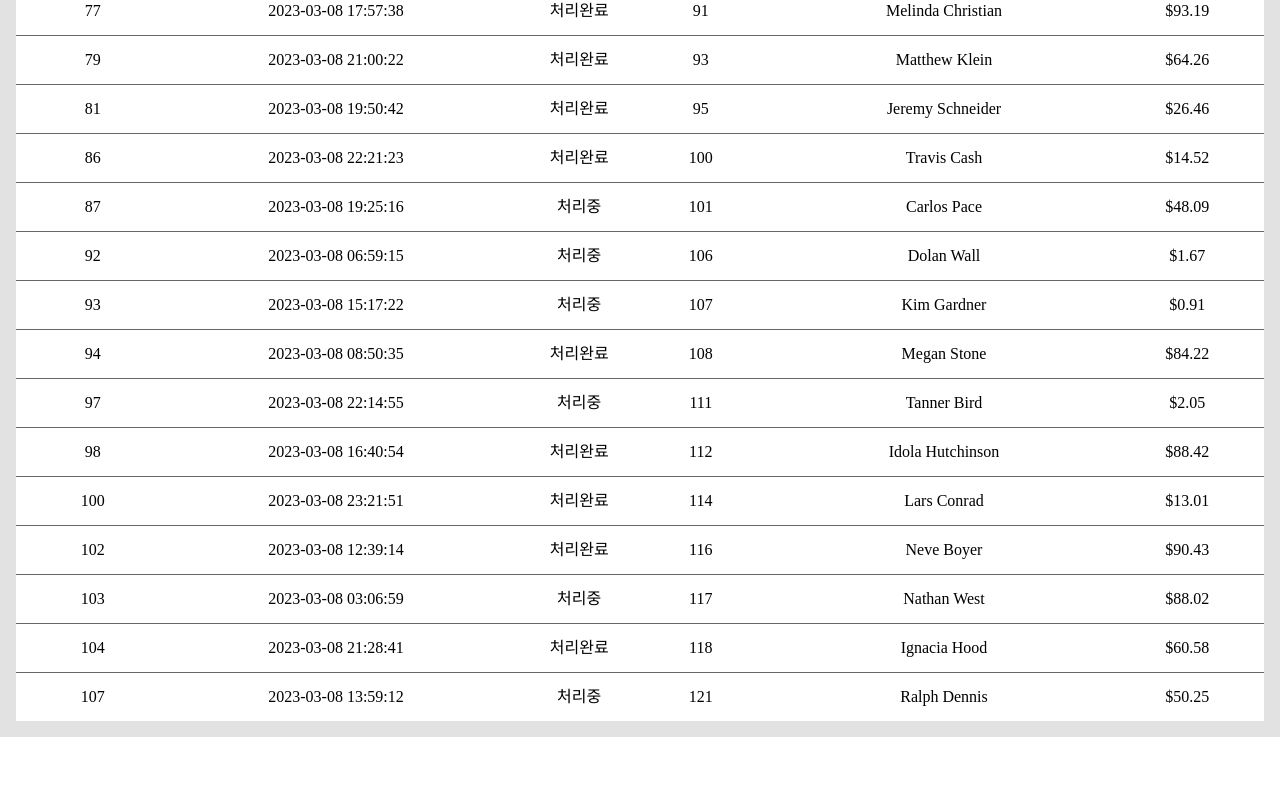
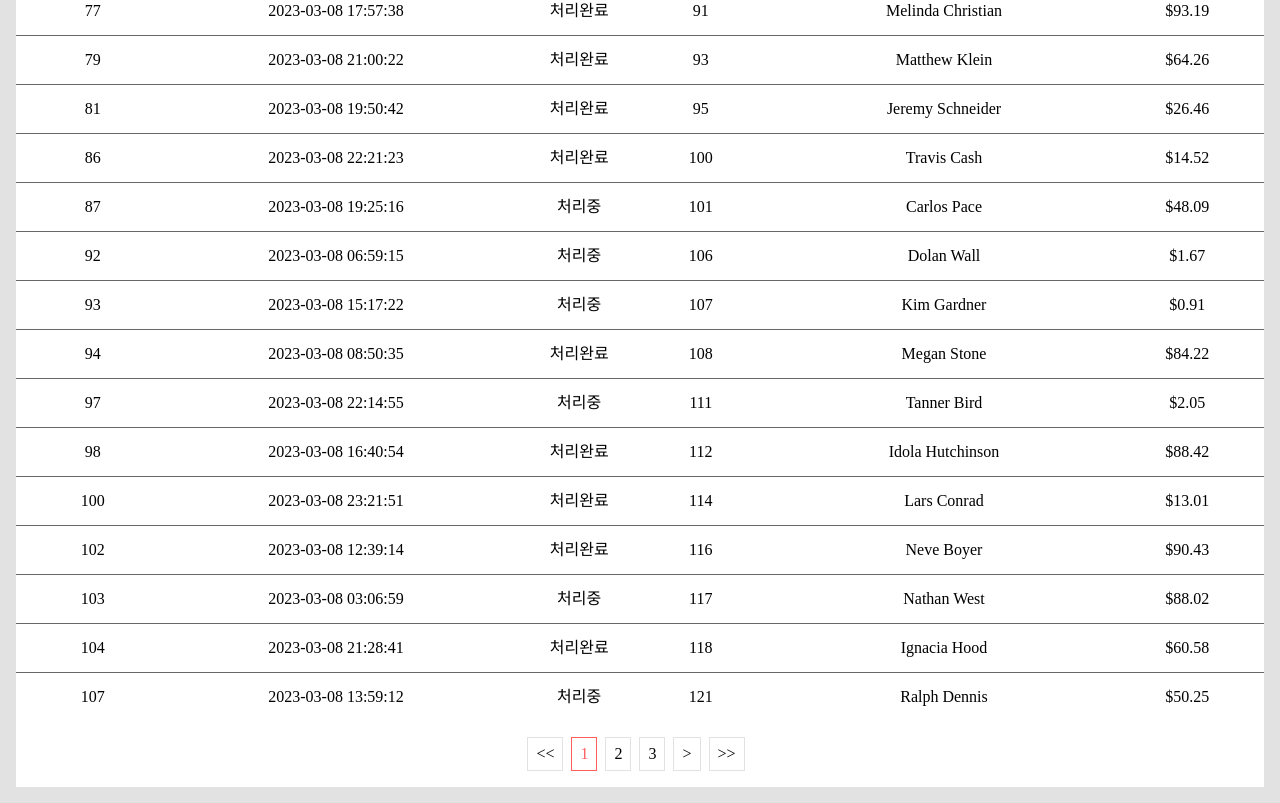
Before and after one commit to wanted-pre-onboarding-internship-1team/pre-onboarding-9th-4-1, a React (Create React App) app: page / in a window 1280 px wide. Shown: the part 1815-2618 px from the top of the page. Before the commit the page ends 2552 px from the top, so only its background shows below. Built offline with nearby package versions, Linux system fonts and the light colour scheme.

Commit message:
[#1] feat: PageNavigator 구현

```diff
--- a/src/component/orders/Orders.tsx
+++ b/src/component/orders/Orders.tsx
@@ -3,13 +3,14 @@ import useOrder from '../../hooks/useOrder';
 import { CheckFilters } from '../../types/CheckFilters';
 import Filters from './Filters';
 import OrderList from './OrderList';
+import PageNavigator from './PageNavigator';
 import React, { useCallback, useState } from 'react';
 import { useSearchParams } from 'react-router-dom';
 import styled from 'styled-components';
 
 export default function Orders() {
   const [searchParams, setSearchParams] = useSearchParams();
-  const page = searchParams.get('page') ?? '1';
+  const currentPage = searchParams.get('page') ?? '1';
   const [checkFilters, setCheckFilters] = useState<CheckFilters>({
     isOnlyToday: true,
   });
@@ -25,11 +26,19 @@ export default function Orders() {
     },
     []
   );
-  const { data } = useOrder({
-    currentPage: parseInt(page),
+  const { data, lastPage } = useOrder({
+    currentPage: parseInt(currentPage),
     limit: 50,
     checkFilters,
   });
+
+  const onChangePage = useCallback(
+    (page: number) => {
+      setSearchParams({ page: page.toString() });
+    },
+    [setSearchParams]
+  );
+
   return (
     <Wrapper
       onClick={() => {
@@ -40,9 +49,13 @@ export default function Orders() {
           data: data,
           checkFilter: checkFilters,
           onChangeCheckFilterValue: checkFilterValueChangeHandler,
+          currentPage: parseInt(currentPage),
+          lastPage: lastPage,
+          onChangePage: onChangePage,
         }}>
         <Filters />
         <OrderList />
+        <PageNavigator />
       </OrderContext.Provider>
     </Wrapper>
   );
@@ -52,5 +65,7 @@ const Wrapper = styled.section`
   display: flex;
   flex-direction: column;
   background-color: #e2e2e2;
+  box-sizing: border-box;
   padding: 1rem;
+  width: 100%;
 `;
--- /dev/null
+++ b/src/component/orders/PageNavigator.tsx
@@ -0,0 +1,63 @@
+import { OrderContext } from '../../contexts/OrderContext';
+import React, { useContext } from 'react';
+import styled from 'styled-components';
+
+export default function PageNavigator() {
+  const { onChangePage, lastPage, currentPage } = useContext(OrderContext);
+  const SHOW_PAGE = 3;
+  const goToFirstPage = () => {
+    onChangePage(1);
+  };
+
+  const goToLastPage = () => {
+    onChangePage(lastPage);
+  };
+
+  const goToPrevPage = () => {
+    onChangePage(currentPage - 1);
+  };
+
+  const goToNextPage = () => {
+    onChangePage(currentPage + 1);
+  };
+
+  const hasPrevPage = currentPage > 1;
+  const hasNextPage = currentPage < lastPage;
+  const startPage = Math.floor((currentPage - 1) / SHOW_PAGE) * SHOW_PAGE + 1;
+  const pages = Array.from({ length: SHOW_PAGE }, (_, i) => i + startPage);
+  return (
+    <Div>
+      <span onClick={goToFirstPage}>{`<<`}</span>
+      {hasPrevPage && <span onClick={goToPrevPage}>{`<`}</span>}
+      {pages.map(page => (
+        <span
+          key={page}
+          className={`${currentPage === page && 'isCurrent'}`}
+          onClick={() => onChangePage(page)}>
+          {page}
+        </span>
+      ))}
+      {hasNextPage && <span onClick={goToNextPage}>{`>`}</span>}
+      <span onClick={goToLastPage}>{`>>`}</span>
+    </Div>
+  );
+}
+
+const Div = styled.div`
+  background-color: white;
+  display: inline-flex;
+  justify-content: center;
+  padding: 1rem;
+
+  span {
+    padding: 0.5rem;
+    margin-right: 0.5rem;
+    cursor: pointer;
+    border: 1px solid #e2e2e2;
+  }
+
+  .isCurrent {
+    border: 1px solid #ff5c5c;
+    color: #ff5c5c;
+  }
+`;
--- a/src/contexts/OrderContext.ts
+++ b/src/contexts/OrderContext.ts
@@ -9,4 +9,9 @@ export const OrderContext = createContext<OrderContextData>({
   onChangeCheckFilterValue: (name: string, newValue: boolean) => {
     /* */
   },
+  currentPage: 1,
+  lastPage: 1,
+  onChangePage: (page: number) => {
+    /* */
+  },
 });
--- a/src/hooks/useOrder.ts
+++ b/src/hooks/useOrder.ts
@@ -31,5 +31,6 @@ export default function useOrder({
   return {
     data:
       filterData?.slice((currentPage - 1) * limit, currentPage * limit) ?? [],
+    lastPage: Math.ceil(filterData?.length / limit) ?? 0,
   };
 }
--- a/src/types/OrderContextData.ts
+++ b/src/types/OrderContextData.ts
@@ -5,4 +5,7 @@ export default interface OrderContextData {
   data: Order[];
   checkFilter: CheckFilters;
   onChangeCheckFilterValue: (name: string, newValue: boolean) => void;
+  currentPage: number;
+  lastPage: number;
+  onChangePage: (page: number) => void;
 }
```
